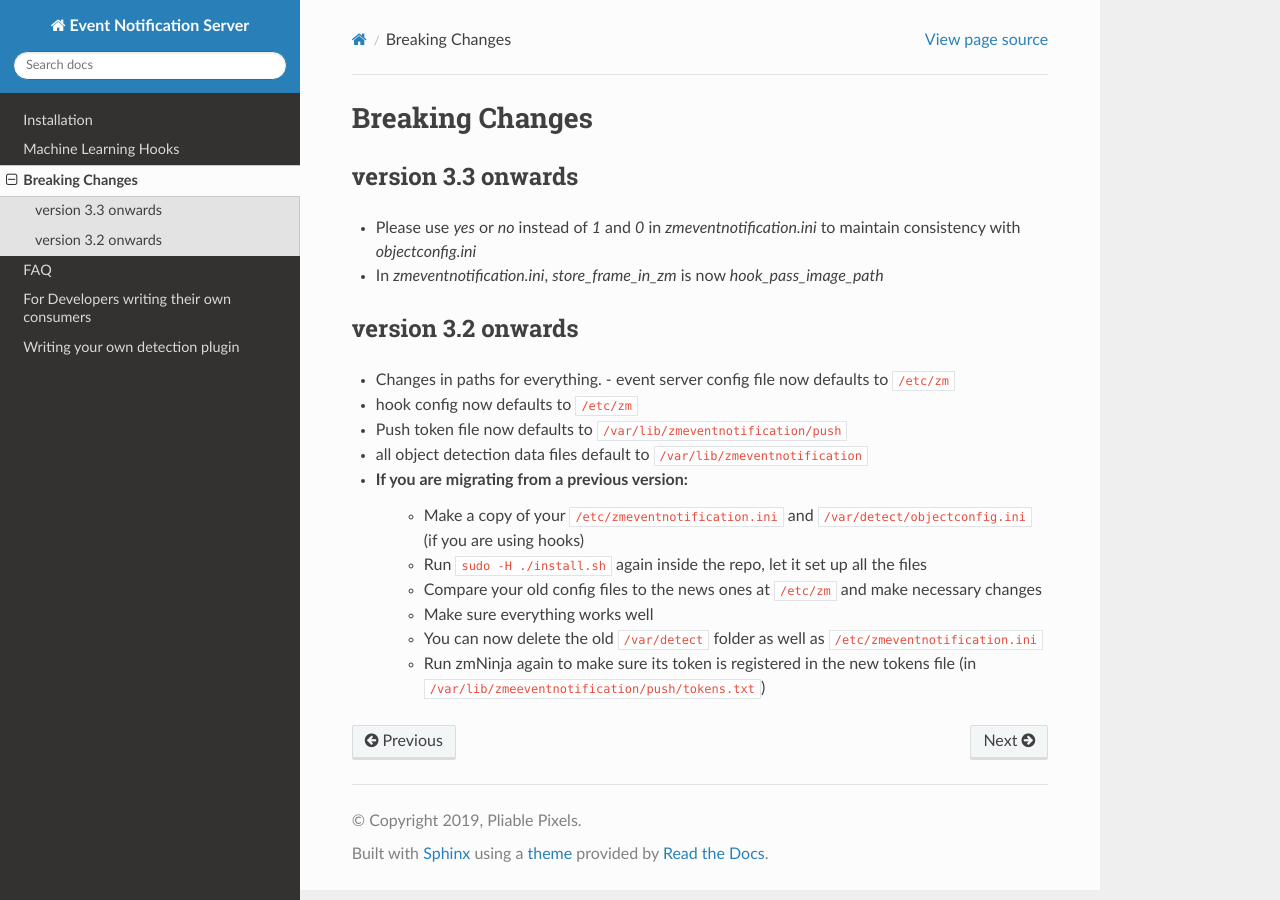
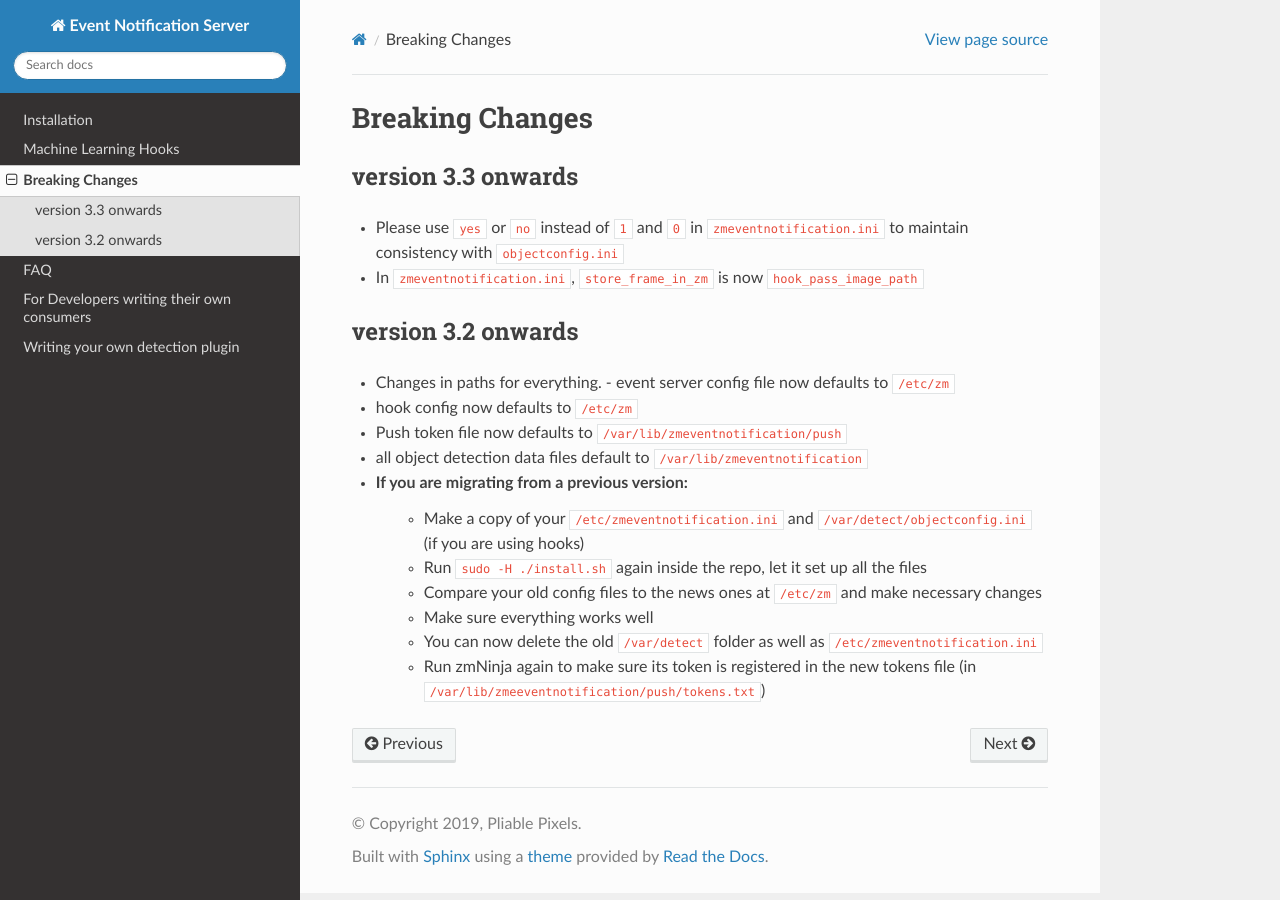
Before and after one commit to ZoneMinder/zmeventnotification, a Sphinx documentation site: the page built from docs/guides/breaking.rst, in a window 1280 px wide. Built offline with Sphinx 7.4.7 and the Read the Docs theme 2.0.0, drawn with Linux system fonts in a browser that asks for light colours.

Commit message:
style fix

```diff
--- a/docs/guides/breaking.rst
+++ b/docs/guides/breaking.rst
@@ -4,8 +4,8 @@ Breaking Changes
 version 3.3 onwards
 ~~~~~~~~~~~~~~~~~~~
 
-- Please use `yes` or `no` instead of `1` and `0` in `zmeventnotification.ini` to maintain consistency with `objectconfig.ini`
-- In `zmeventnotification.ini`, `store_frame_in_zm` is now `hook_pass_image_path`
+- Please use ``yes`` or ``no`` instead of ``1`` and ``0`` in ``zmeventnotification.ini`` to maintain consistency with ``objectconfig.ini``
+- In ``zmeventnotification.ini``, ``store_frame_in_zm`` is now ``hook_pass_image_path``
 
 version 3.2 onwards
 ~~~~~~~~~~~~~~~~~~~
```
